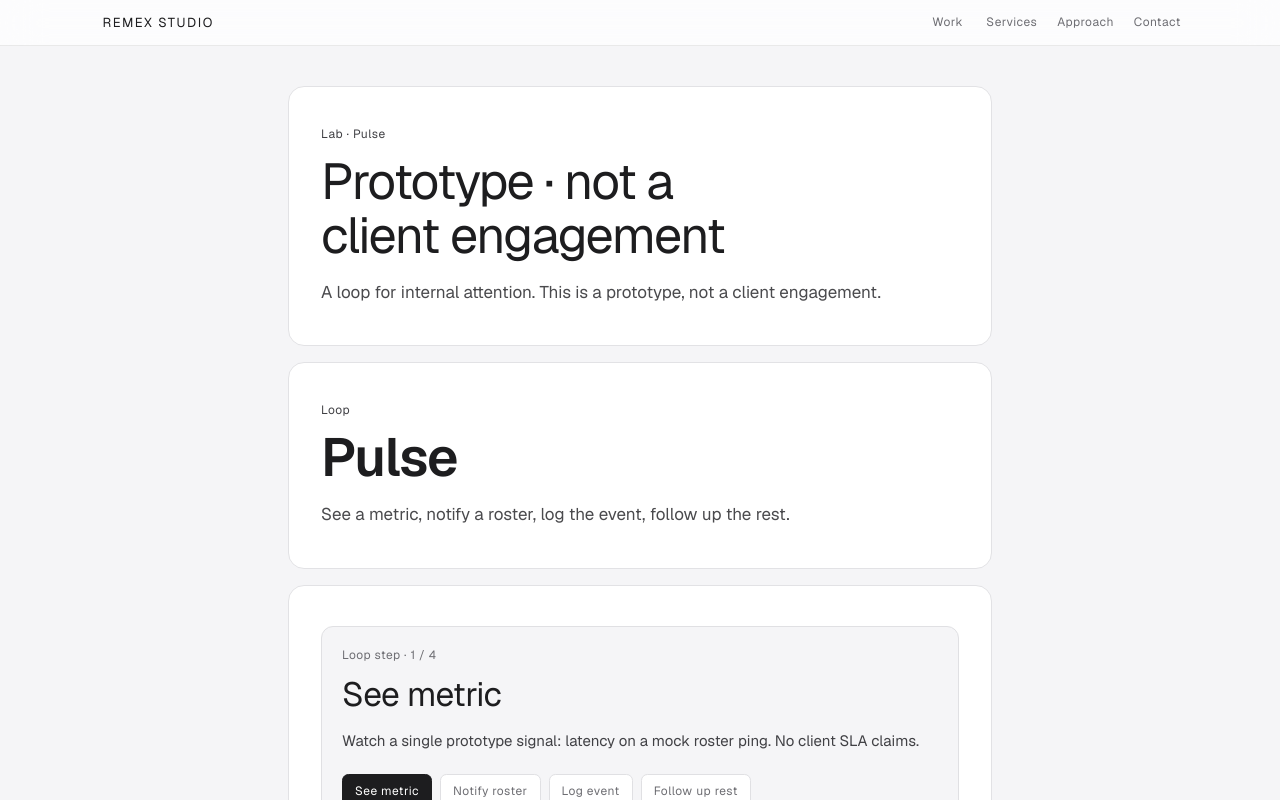
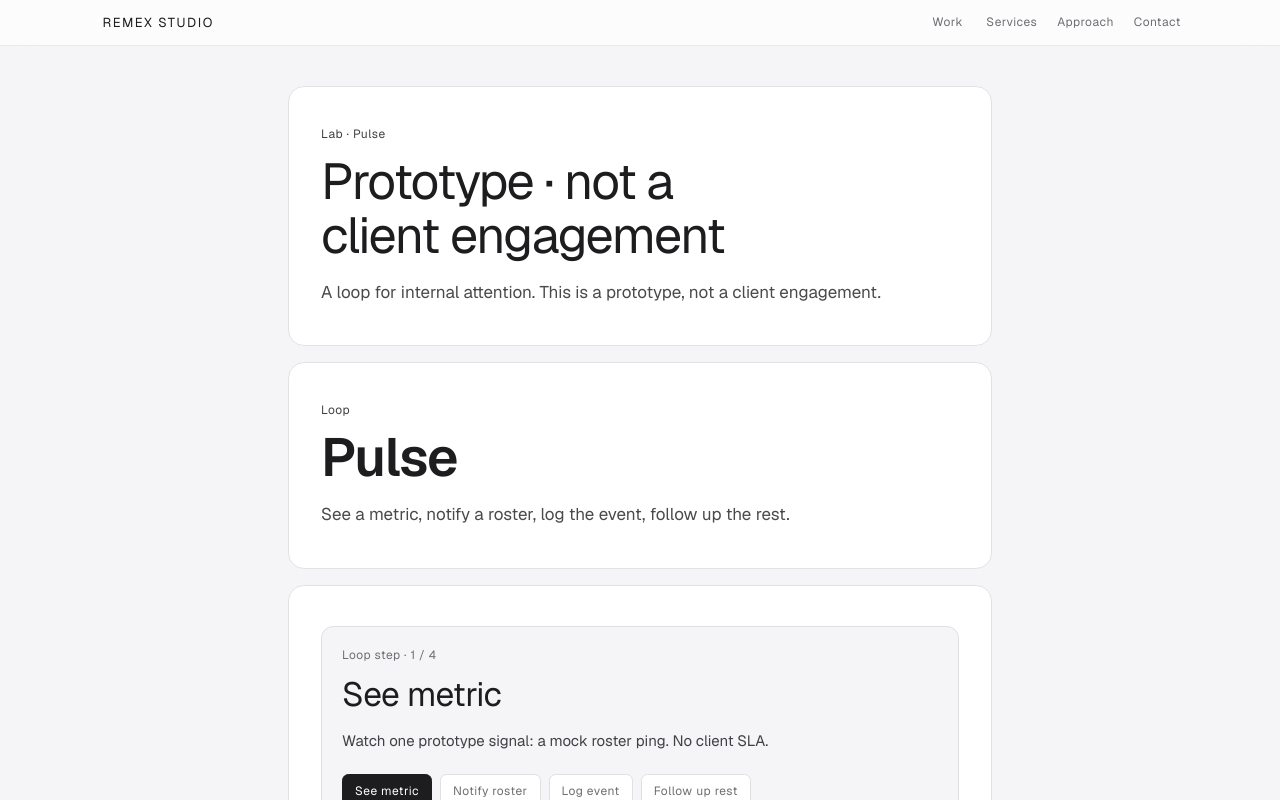
Before and after one commit to remexstudio/remex-atelier, a Next.js app: page /lab/pulse in a window 1280 px wide. Shown: the top 800 px of the page. Built offline with nearby package versions, Linux system fonts and the light colour scheme.

Commit message:
chore(copy): tighten the pulse see-metric line
Co-authored-by: remexstudio <remexstudio@users.noreply.github.com>

```diff
--- a/components/lab/data.ts
+++ b/components/lab/data.ts
@@ -9,7 +9,7 @@ export const pulseLoop: PulseStep[] = [
     id: "see",
     title: "See metric",
     detail:
-      "Watch a single prototype signal: latency on a mock roster ping. No client SLA claims.",
+      "Watch one prototype signal: a mock roster ping. No client SLA.",
   },
   {
     id: "notify",
```
